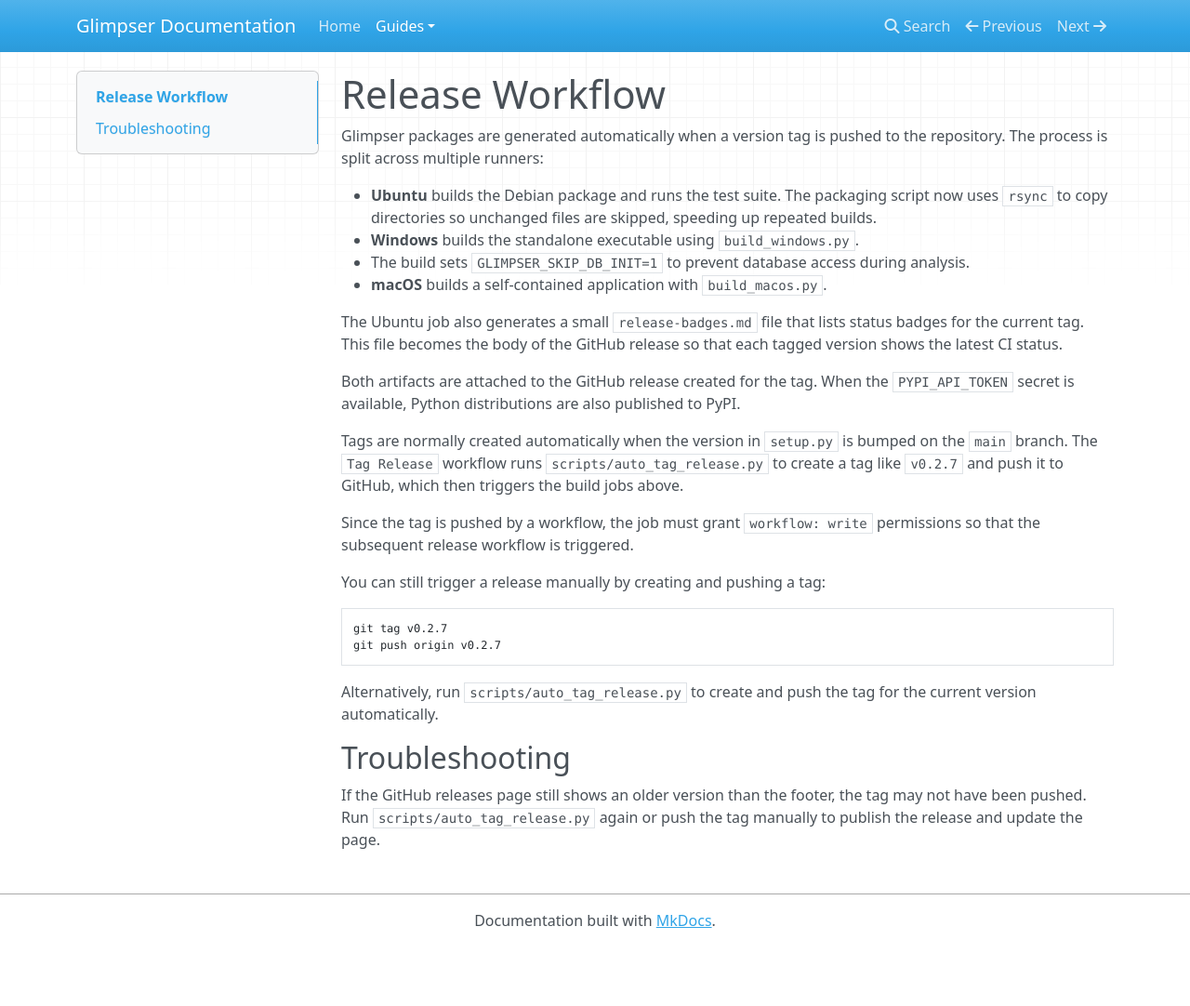
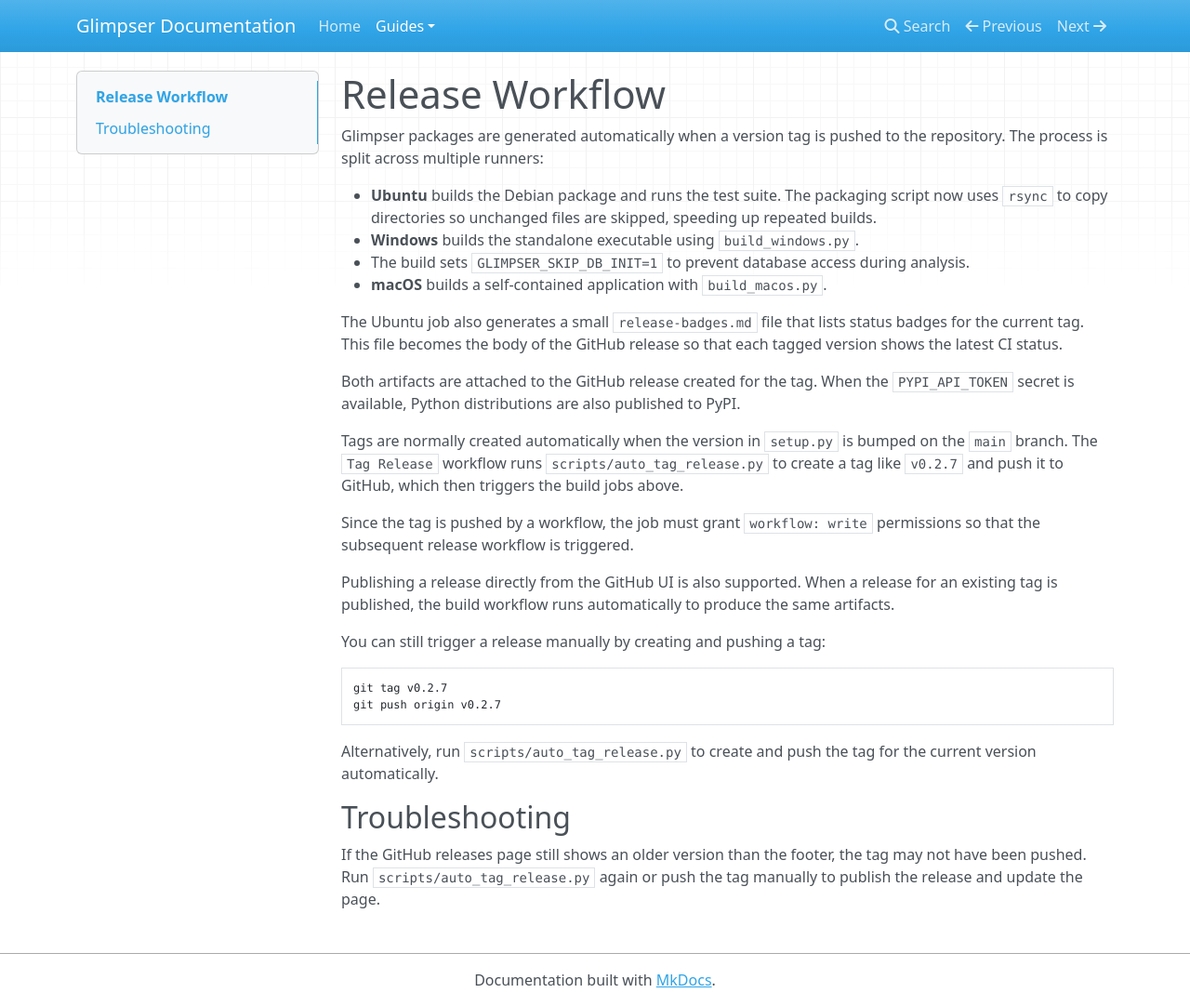
Before and after one commit to KristopherKubicki/glimpser, an MkDocs documentation site: the page built from docs/release_workflow.md, in a window 1280 px wide and 1082 px high. Shown: the whole window at 93% size. Built offline with MkDocs 1.6.1, drawn with Linux system fonts in a browser that asks for light colours; nearby versions of some CDN libraries.

Commit message:
docs: mention release build on published tags

```diff
--- a/docs/release_workflow.md
+++ b/docs/release_workflow.md
@@ -11,7 +11,7 @@ The process is split across multiple runners:
 - **macOS** builds a self-contained application with `build_macos.py`.
 
 The Ubuntu job also generates a small `release-badges.md` file that lists
-status badges for the current tag.  This file becomes the body of the GitHub
+status badges for the current tag. This file becomes the body of the GitHub
 release so that each tagged version shows the latest CI status.
 
 Both artifacts are attached to the GitHub release created for the tag. When the
@@ -19,12 +19,16 @@ Both artifacts are attached to the GitHub release created for the tag. When the
 PyPI.
 
 Tags are normally created automatically when the version in `setup.py` is bumped
-on the `main` branch.  The `Tag Release` workflow runs
+on the `main` branch. The `Tag Release` workflow runs
 `scripts/auto_tag_release.py` to create a tag like `v0.2.7` and push it to
 GitHub, which then triggers the build jobs above.
 
 Since the tag is pushed by a workflow, the job must grant `workflow: write`
 permissions so that the subsequent release workflow is triggered.
+
+Publishing a release directly from the GitHub UI is also supported. When a
+release for an existing tag is published, the build workflow runs
+automatically to produce the same artifacts.
 
 You can still trigger a release manually by creating and pushing a tag:
 
```
Also changed, not shown: 1 other file.
